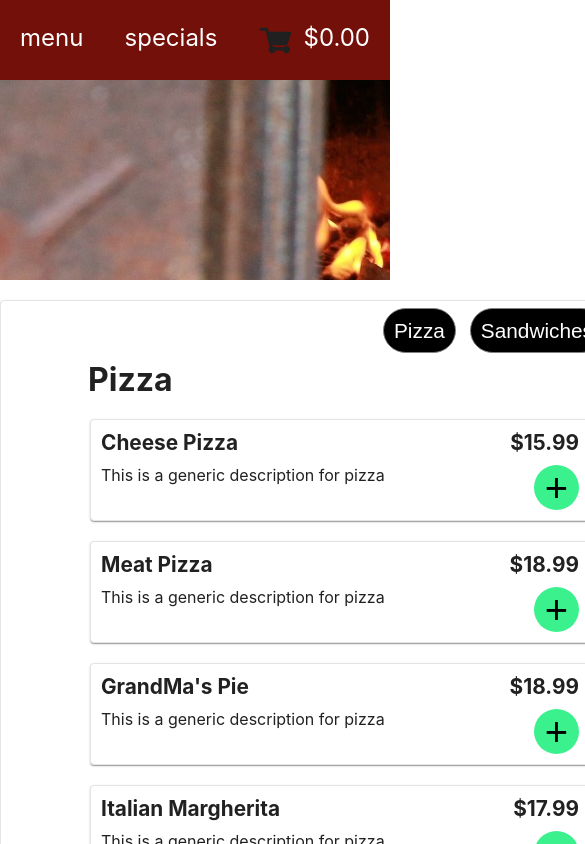
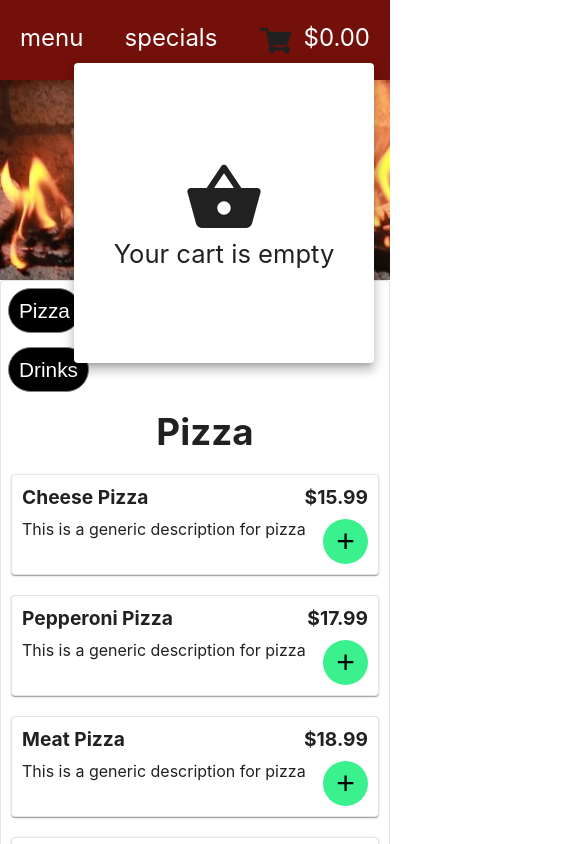
Before and after one commit to diegovazquezny/diegos-pizza, a Next.js app: page /menu in a window 390 px wide. Both pictures are taken after a click on the item "$0.00". Shown: the top 844 px of the page, 585 px wide, since content can reach past the window. Built offline with nearby package versions, Linux system fonts and the light colour scheme.

Commit message:
cart popover added

```diff
--- /dev/null
+++ b/components/home/cart.js
@@ -0,0 +1,24 @@
+import { useState } from 'react';
+import styles from '../../styles/Cart.module.css';
+import ShoppingBasketIcon from '@material-ui/icons/ShoppingBasket';
+
+
+function EmptyCart() {
+  return (
+    <div className={styles.emptyCartContainer} >
+      <ShoppingBasketIcon fontSize='inherit'/>
+      <p className={styles.emptyCartText}>Your cart is empty</p>
+    </div>
+  )
+}
+
+export default function Cart() {
+  const [cart, setCart] = useState(false);
+  return (
+    <div className={styles.root}>
+      {
+        !cart && <EmptyCart/>
+      }
+    </div>
+  )
+}
--- a/components/home/header.js
+++ b/components/home/header.js
@@ -1,11 +1,26 @@
-import React from 'react';
+import React, { useState } from 'react';
+import Popover from '@material-ui/core/Popover';
 import styles from '../../styles/Header.module.css';
 import { cart } from './svg';
 import Link from 'next/link';
+import Cart from './cart';
 
 const total = '$0.00'
 
 export default function Header() {
+
+  const [anchorEl, setAnchorEl] = useState(null);
+
+  const handleClick = (event) => {
+    setAnchorEl(event.currentTarget);
+  };
+
+  const handleClose = () => {
+    setAnchorEl(null);
+  };
+
+  const open = Boolean(anchorEl);
+  const id = open ? 'simple-popover' : undefined;
   return (
     <div className={styles.navBar}>
       <div className={styles.logoWrapper}>
@@ -36,14 +51,29 @@ export default function Header() {
             </div>
           </li>
           <li className={styles.linkItem}>
-            <div className={styles.cartWrapper}>
+            <div className={styles.cartWrapper} onClick={handleClick}>
               {cart}
               <p className={styles.total}>{total}</p>
-
             </div>
           </li>
         </ul>
       </div>
+      <Popover
+        id={id}
+        open={open}
+        anchorEl={anchorEl}
+        onClose={handleClose}
+        anchorOrigin={{
+          vertical: 'bottom',
+          horizontal: 'center',
+        }}
+        transformOrigin={{
+          vertical: 'top',
+          horizontal: 'center',
+        }}
+      >
+        <Cart/>
+      </Popover>
     </div>
   )
 }
--- a/components/menu/fullMenu.js
+++ b/components/menu/fullMenu.js
@@ -13,8 +13,9 @@ export default function FullMenu() {
         menuList.map((type, i) => {
           return (
             <div className={styles.categoryContainer} key={`t${i}`} id={type.id}>
+              <div className={styles.menuItemsContainer}>
                 <h3 className={styles.categoryName}>{type.category}</h3>
-              <div className={styles.menuItemsContainer}>
+                <div className={styles.menuItemsWrapper}>
                   {type.options.map((option, i) => {
                     return (
                       <MenuItem
@@ -27,6 +28,7 @@ export default function FullMenu() {
                   })}
                 </div>
               </div>
+            </div>
           )
         })
       }
--- /dev/null
+++ b/styles/Cart.module.css
@@ -0,0 +1,21 @@
+.root {
+  display: flex;
+  flex-direction: column;
+  align-items: center;
+  justify-content: center;
+  width: 300px;
+  height: 300px;
+}
+
+.emptyCartContainer {
+  font-size: 5rem;
+  display: flex;
+  flex-direction: column;
+  align-items: center;
+  justify-content: center;
+}
+
+.emptyCartText {
+  font-size: 1.6rem;
+  margin: 0;
+}
--- a/styles/FullMenu.module.css
+++ b/styles/FullMenu.module.css
@@ -10,6 +10,7 @@
 .categoryContainer {
   margin: auto;
   margin-bottom: 20px;
+
 }
 
 .menuItemsContainer {
@@ -19,7 +20,33 @@
   margin: 10px 0 10px 0;
 }
 
+.menuItemsWrapper {
+  display: flex;
+  flex-wrap: wrap;
+  justify-content: center;
+  margin: 10px 0 10px 0;
+}
+
 .categoryName {
-  margin: 0 0 0 87px;
-  font-size: 2rem;
+  margin: 0 0 0 0px;
+  font-size: 2.3rem;
+  font-weight: bold;
 }
+
+@media (max-width: 1200px) {
+  .root {
+    width: 100%;
+  }
+  .categoryName {
+    margin-left: 20px;
+  }
+  .categoryContainer {
+    width: 100%;
+  }
+}
+
+@media (max-width: 520px) {
+  .root {
+    margin: 0;
+  }
+}
--- a/styles/MenuBanner.module.css
+++ b/styles/MenuBanner.module.css
@@ -5,3 +5,21 @@
   background-image: url('../public/hero-oven.jpg');
   background-position: 0px -100px;
 }
+
+@media (max-width: 1700px) {
+  .root {
+    background-position: -250px -100px;
+  }
+}
+
+@media (max-width: 900px) {
+  .root {
+    background-position: -450px -100px;
+  }
+}
+
+@media (max-width: 700px) {
+  .root {
+    background-position: -650px -100px;
+  }
+}
--- a/styles/MenuItem.module.css
+++ b/styles/MenuItem.module.css
@@ -42,3 +42,15 @@
 .button:hover {
   background-color: rgb(45, 179, 105);
 }
+
+@media (max-width: 520px) {
+  .root {
+    width: 100%;
+  }
+  .name {
+    font-size: 1.2rem;
+  }
+  .button {
+    font-size: 2rem;
+  }
+}
```
Also changed, not shown: components/home/articles.js (+6 -6 lines), public/articles/icedcoffee.png (added). Lines whose indentation alone changed are shown as unchanged.
